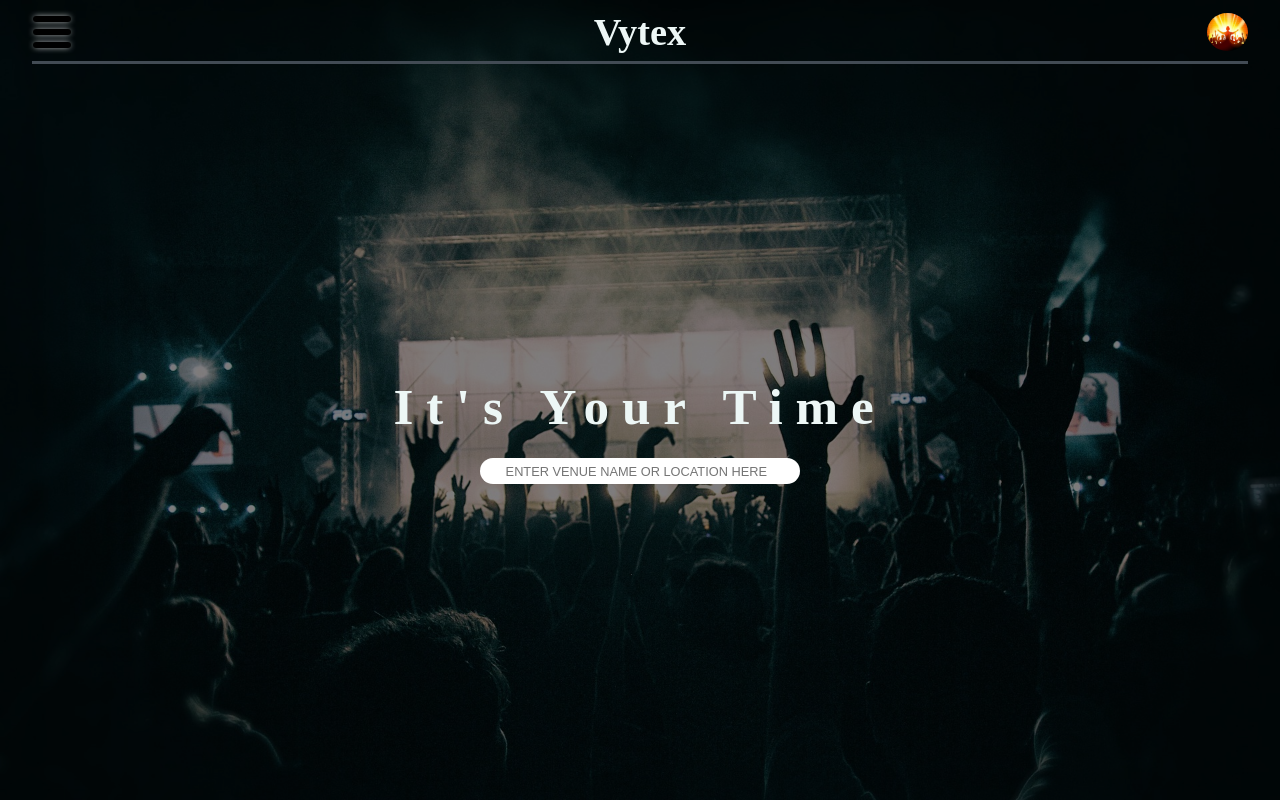
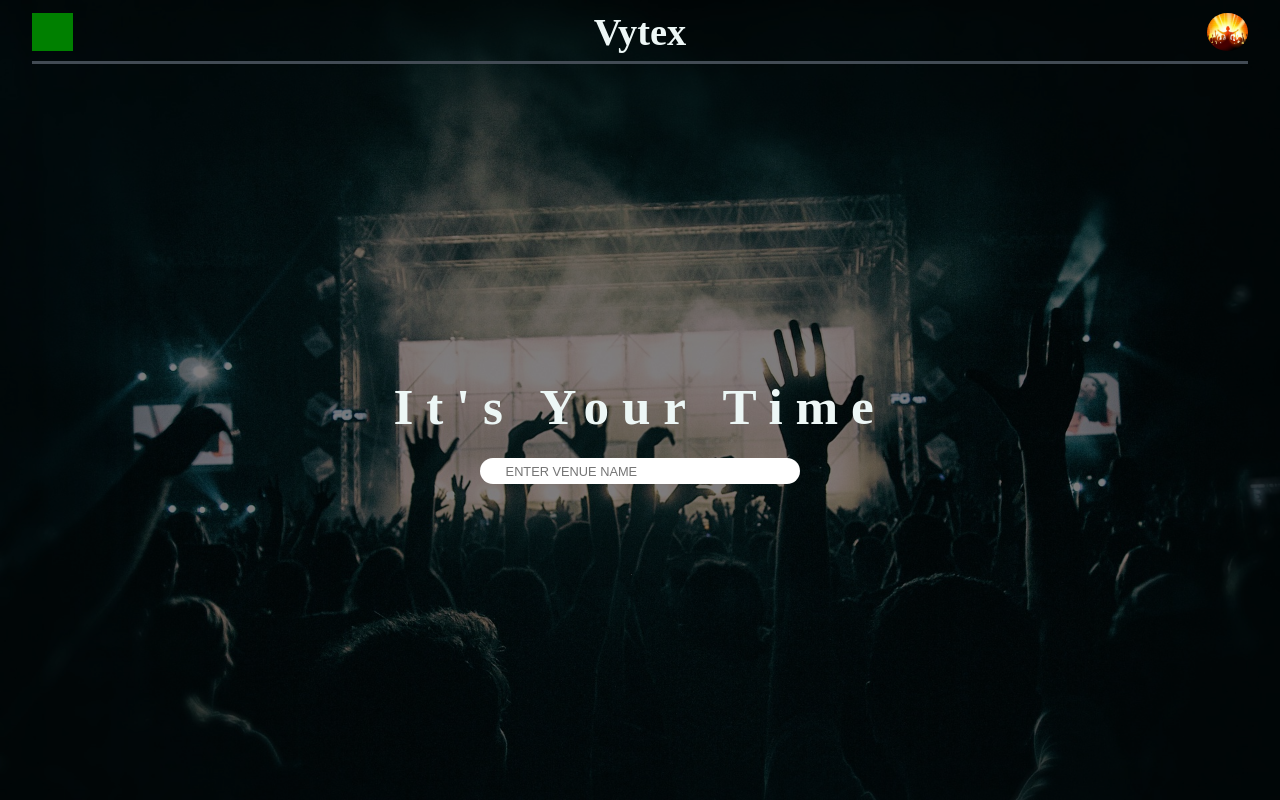
Before and after one commit to Vytex/Vytex, a Flask app: page /home in a window 1280 px wide. Run offline with Flask 2, Linux system fonts and the light colour scheme.

Commit message:
changes form input placeholder for searches

```diff
--- a/app/__init__.py
+++ b/app/__init__.py
@@ -20,7 +20,6 @@ scheduler = APScheduler()
 scheduler.init_app(app)
 scheduler.start()
 
-
 # db
 db = SQLAlchemy(app)
 migrate = Migrate(app, db)
--- a/app/controller/home_controller.py
+++ b/app/controller/home_controller.py
@@ -6,6 +6,6 @@ from app.models import Venue
 
 class HomeController(object):
     def index(self):
-        return render_template("home/index.html")
+        return render_template("Home/index.html")
 
 home_controller = HomeController()
--- a/app/controller/lineList_controller.py
+++ b/app/controller/lineList_controller.py
@@ -205,7 +205,7 @@ class LineListController(object):
                 for i in range(len(lineTimes)):
 
                     # is closing time for today actually early morning tomorrow.
-                    if int(data["Close"][0:2]) < 12 and lineTimes[i] == "00:00 - 00:30":
+                    if int(data["Close"][0:2]) < 10 and lineTimes[i] == "00:00 - 00:30":
                         startiter = True
 
                     # if so add every time until closing to the endtimes list
--- a/app/routes/__init__.py
+++ b/app/routes/__init__.py
@@ -1,3 +1,4 @@
 import app.routes.home
 import app.routes.lineList
 import app.routes.admin
+from app import app
--- a/app/routes/home.py
+++ b/app/routes/home.py
@@ -6,6 +6,10 @@ from flask import request, redirect, url_for
 from app import app
 from app.controller.home_controller import home_controller
 
+@app.route('/')
+def index():
+    return home_controller.index()
+
 @app.route('/home', methods=['POST', 'GET'])
 def home():
     if request.method == 'POST':
--- a/app/templates/Home/index.html
+++ b/app/templates/Home/index.html
@@ -29,7 +29,7 @@
         <header>
             <div class="hContainer">
                 <div class="hamburgerMenuBContainer">
-                    <div id="hamburgerB" ><div class=hbm></div><div class=hbm></div><div class=hbm></div></div>
+                    <div id="hamburgerB" style="background-color: green;"></div>
                 </div>
                 <div class="logoBContainer">
                     <h1 class="logoB">Vytex</h1>
@@ -46,7 +46,7 @@
             <div class="searchInputContainer">
                 {% block content %}
                 <form class="searchInputF" id="searchinputid" action="#" method="POST">
-                    <input class="searchInput" id="si" type="text" name="searchin" placeholder="ENTER VENUE NAME OR LOCATION HERE"/>
+                    <input class="searchInput" id="si" type="text" name="searchin" placeholder="ENTER VENUE NAME"/>
                     <input type="submit" value="submit"/>
                 </form>
                 {% endblock %}
--- a/app/templates/lineList/empty.html
+++ b/app/templates/lineList/empty.html
@@ -60,7 +60,7 @@
             <div id="mainheaderContainer">
                 <h1>LINE-UP NOW:</h1>
                 <form class="searchInputF" id="searchinputid" action="/lineList" method="POST">
-                    <input class="searchInput" id="si" type="text" name="searchin" placeholder="ENTER VENUE NAME OR LOCATION HERE"/>
+                    <input class="searchInput" id="si" type="text" name="searchin" placeholder="ENTER VENUE NAME"/>
                 </form>
                 <div id="lineListHeader">
                     <div></div>
--- a/app/templates/lineList/index.html
+++ b/app/templates/lineList/index.html
@@ -59,7 +59,7 @@
             <div id="mainheaderContainer">
                 <h1>LINE-UP NOW:</h1>
                 <form class="searchInputF" id="searchinputid" action="/lineList" method="POST">
-                    <input class="searchInput" id="si" type="text" name="searchin" placeholder="ENTER VENUE NAME OR LOCATION HERE"/>
+                    <input class="searchInput" id="si" type="text" name="searchin" placeholder="ENTER VENUE NAME"/>
                 </form>
                 <div id="lineListHeader">
                     <div></div>
--- a/migrations/versions/9a10308112db_init_migrate.py
+++ b/migrations/versions/7fdc4f9e0a39_init_migrate.py
@@ -1,8 +1,8 @@
 """init migrate
 
-Revision ID: 9a10308112db
+Revision ID: 7fdc4f9e0a39
 Revises:
-Create Date: 2021-03-18 12:15:07.354449
+Create Date: 2021-03-19 00:23:16.958559
 
 """
 from alembic import op
@@ -10,7 +10,7 @@ import sqlalchemy as sa
 
 
 # revision identifiers, used by Alembic.
-revision = '9a10308112db'
+revision = '7fdc4f9e0a39'
 down_revision = None
 branch_labels = None
 depends_on = None
```
Also changed, not shown: app/routes.py (deleted, +0 -12 lines), app.db, 1 other file.
